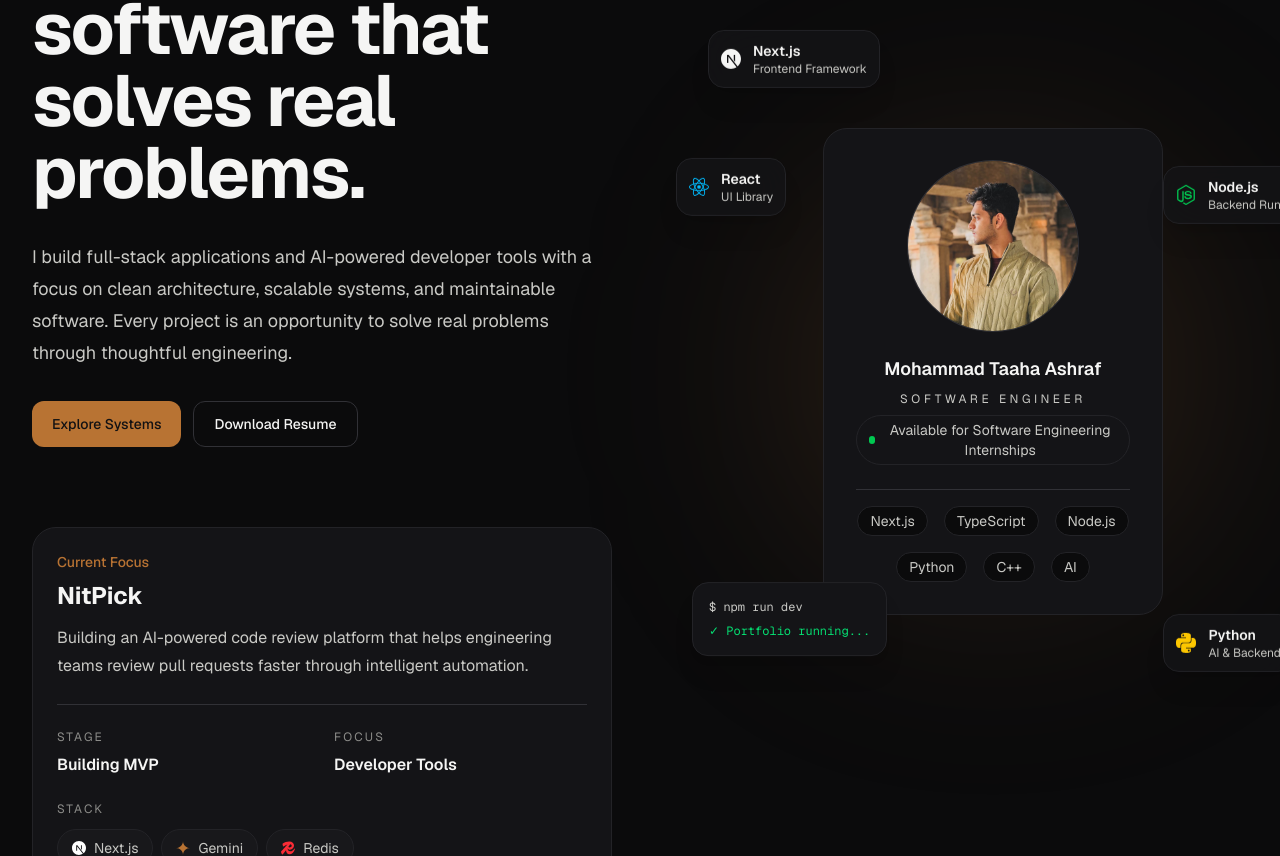
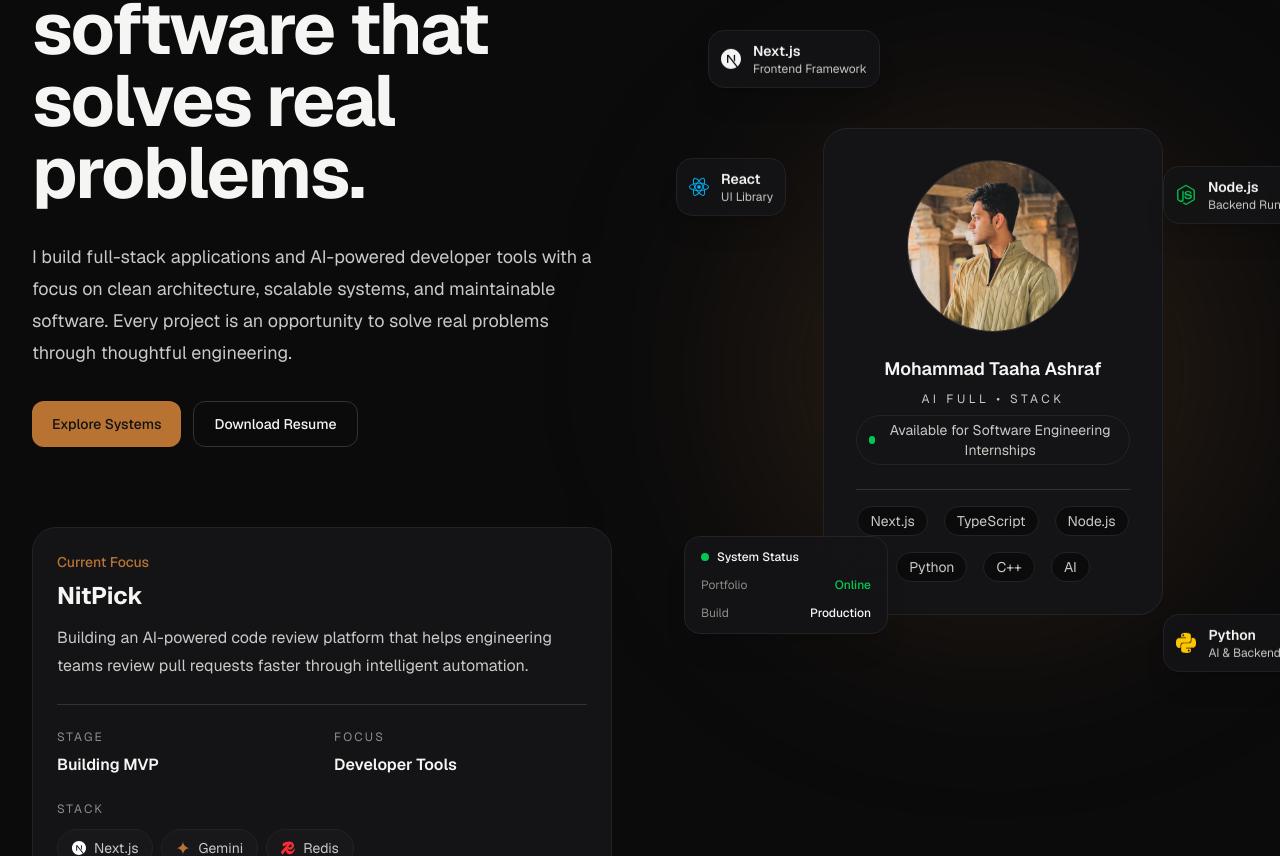
Before and after one commit to m-taaha/taaha-portfolio, a Next.js app: page / in a window 1280 px wide. Shown: the part 374-1230 px from the top of the page. Built offline with nearby package versions, Linux system fonts and the light colour scheme.

Commit message:
feat(hero): redesign system status widget

```diff
--- a/app/components/sections/Hero/HeroVisual.tsx
+++ b/app/components/sections/Hero/HeroVisual.tsx
@@ -53,7 +53,7 @@
         className="bottom-6 right-6"
       />
 
-      <TerminalBadge className="bottom-12 left-6" />
+      <TerminalBadge className="bottom-16 left-4" />
 
       <ProfileCard />
     </div>
--- a/app/components/sections/Hero/visual/Glow.tsx
+++ b/app/components/sections/Hero/visual/Glow.tsx
@@ -6,8 +6,8 @@
       left-1/2
       top-1/2
       -z-10
-      h-96
-      w-96
+ h-[430px]
+w-[430px]
       -translate-x-1/2
       -translate-y-1/2
       rounded-full
--- a/app/components/sections/Hero/visual/ProfileCard.tsx
+++ b/app/components/sections/Hero/visual/ProfileCard.tsx
@@ -37,7 +37,7 @@
         <div className="space-y-2">
           <h3 className="text-lg font-semibold">{person.name}</h3>
           <p className="text-xs uppercase tracking-[0.3em] text-text-secondary">
-            SOFTWARE ENGINEER
+            AI FULL • STACK
           </p>
 
           <StatusBadge status={person.status} />
--- a/app/components/sections/Hero/visual/TerminalBadge.tsx
+++ b/app/components/sections/Hero/visual/TerminalBadge.tsx
@@ -11,10 +11,10 @@
   return (
     <motion.div
       animate={{
-        y: [0, 8, 0],
+        y: [0, 5, 0],
       }}
       transition={{
-        duration: 5,
+        duration: 6,
         repeat: Infinity,
         ease: "easeInOut",
       }}
@@ -24,17 +24,33 @@
         rounded-2xl
         border
         border-border-subtle
-        bg-surface-primary
-        p-4
+        bg-surface-primary/90
+        backdrop-blur-xl
+        px-4
+        py-3
         shadow-xl
         `,
         className,
       )}
     >
-      <div className="font-mono text-xs space-y-2">
-        <p className="text-text-secondary">$ npm run dev</p>
+      <div className="space-y-3 min-w-[170px]">
+        <div className="flex items-center gap-2">
+          <div className="h-2 w-2 rounded-full bg-green-500" />
 
-        <p className="text-green-400">✓ Portfolio running...</p>
+          <p className="text-xs font-medium text-text-primary">System Status</p>
+        </div>
+
+        <div className="flex items-center justify-between">
+          <span className="text-xs text-text-muted">Portfolio</span>
+
+          <span className="text-xs font-medium text-green-500">Online</span>
+        </div>
+
+        <div className="flex items-center justify-between">
+          <span className="text-xs text-text-muted">Build</span>
+
+          <span className="text-xs font-medium">Production</span>
+        </div>
       </div>
     </motion.div>
   );
```
